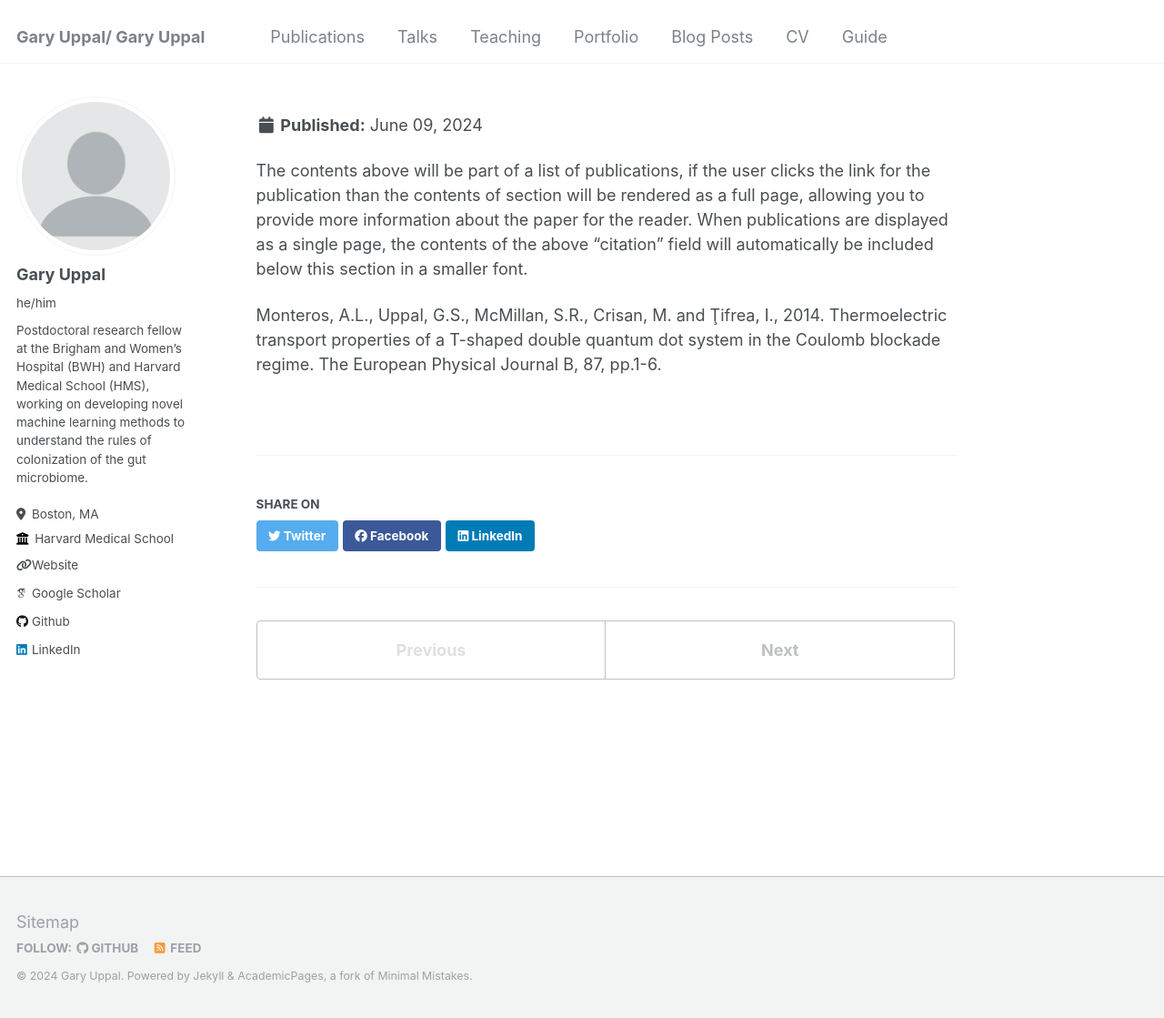
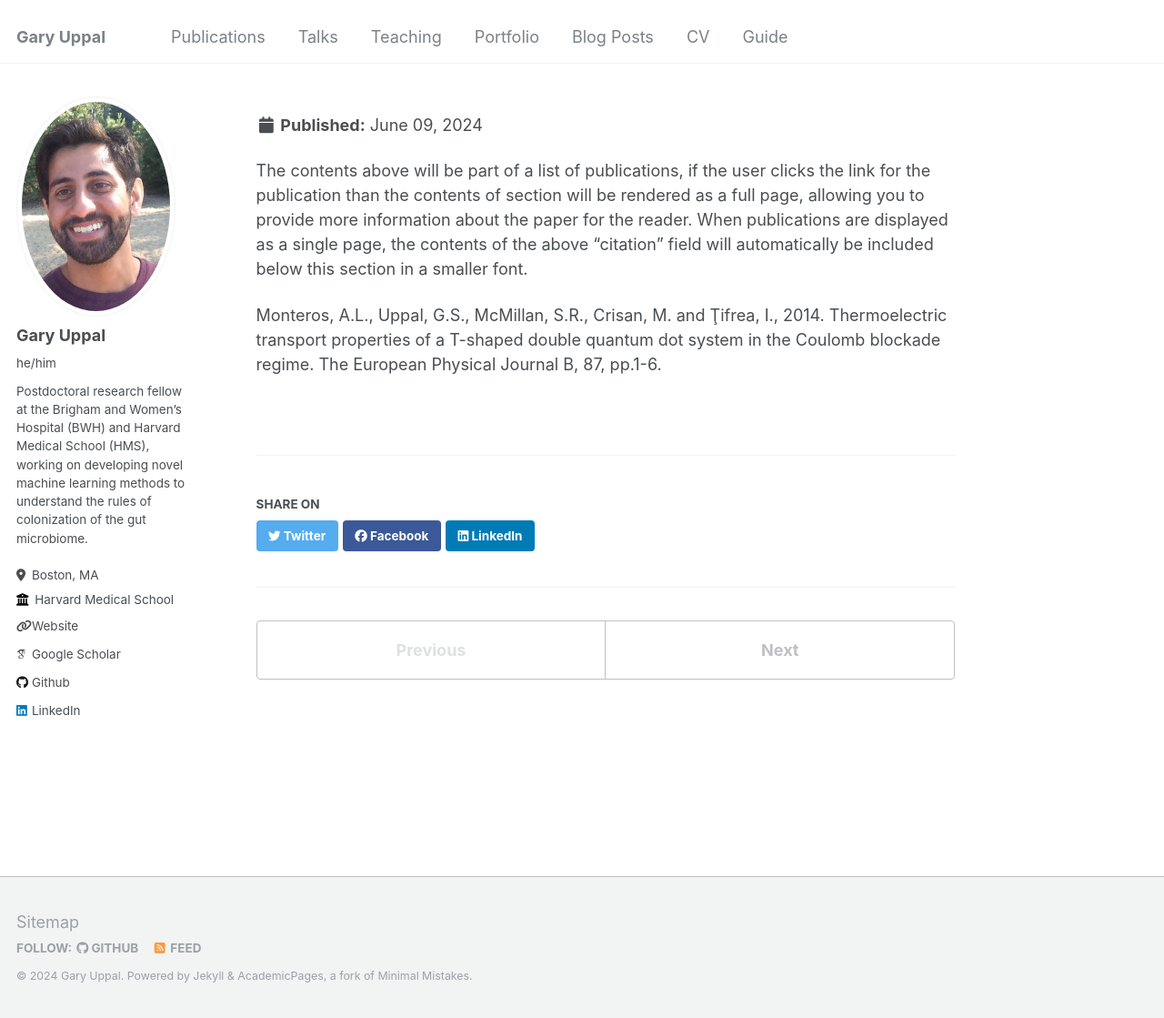
Before and after one commit to garyuppal/garyuppal.github.io, a Jekyll site: the page built from _publications/2009-10-01-paper-title-number-1.md, in a window 1280 px wide and 1119 px high. Shown: the whole window at 91% size. Built offline with Jekyll 4.4.1, drawn with Linux system fonts in a browser that asks for light colours; some web fonts are replaced; part of the change alters nothing that is shown.

```diff
--- a/_config.yml
+++ b/_config.yml
@@ -8,7 +8,7 @@
 
 # Basic Site Settings
 locale                   : "en-US"
-title                    : "Gary Uppal/ Gary Uppal"
+title                    : "Gary Uppal"
 title_separator          : "-"
 name                     : &name "Gary Uppal"
 description              : &description "personal description"
@@ -42,7 +42,7 @@ author:
   bitbucket        : # Username - Update with your username on the site
   codepen          : # Username
   dribbble         : # Username
-  github           : "https://github.com/garyuppal"
+  github           : "garyuppal"
   kaggle           : # Username
   stackoverflow    : # User number or user number and name (i.e., use "1" or "1/jeff-atwood")
 
@@ -56,7 +56,7 @@ author:
   keybase          : # Username
   instagram        : # Username
   lastfm           : # Username
-  linkedin         : https://www.linkedin.com/in/gary-uppal/
+  linkedin         : gary-uppal
   mastodon         : # URL
   medium           : # URL
   pinterest        : # Username
--- a/_publications/2009-10-01-paper-title-number-1.md
+++ b/_publications/2009-10-01-paper-title-number-1.md
@@ -3,7 +3,7 @@ title: "Thermoelectric transport properties of a T-shaped double quantum dot sys
 collection: publications
 permalink: /publication/2009-10-01-paper-title-number-1
 excerpt: 'We investigate the thermoelectric properties of a T-shaped double quantum dot system described by a generalized Anderson Hamiltonian. The system's electrical conduction (G) and the fundamental thermoelectric parameters such as the Seebeck coefficient (S) and the thermal conductivity (κ), along with the system's thermoelectric figure of merit (ZT) are numerically estimated based on a Green's function formalism that includes contributions up to the Hartree-Fock level. Our results account for finite onsite Coulomb interaction terms in both component quantum dots and discuss various ways leading to an enhanced thermoelectric figure of merit for the system. We demonstrate that the presence of Fano resonances in the Coulomb blockade regime is responsible for a strong violation of the Wiedemann-Franz law and a considerable enhancement of the system's figure of merit (ZT).'
-date: 2014-10-01
+date: 2009-10-01
 venue: 'The European Physical Journal B'
 paperurl: 'http://garyuppal.github.io/files/monteros_uppal2014.pdf'
 citation: 'Monteros, A.L., Uppal, G.S., McMillan, S.R., Crisan, M. and Ţifrea, I. (2014). &quot;Thermoelectric transport properties of a T-shaped double quantum dot system in the Coulomb blockade regime.&quot; <i>The European Physical Journal B</i>.'
```
Also changed, not shown: images/profile.png.
